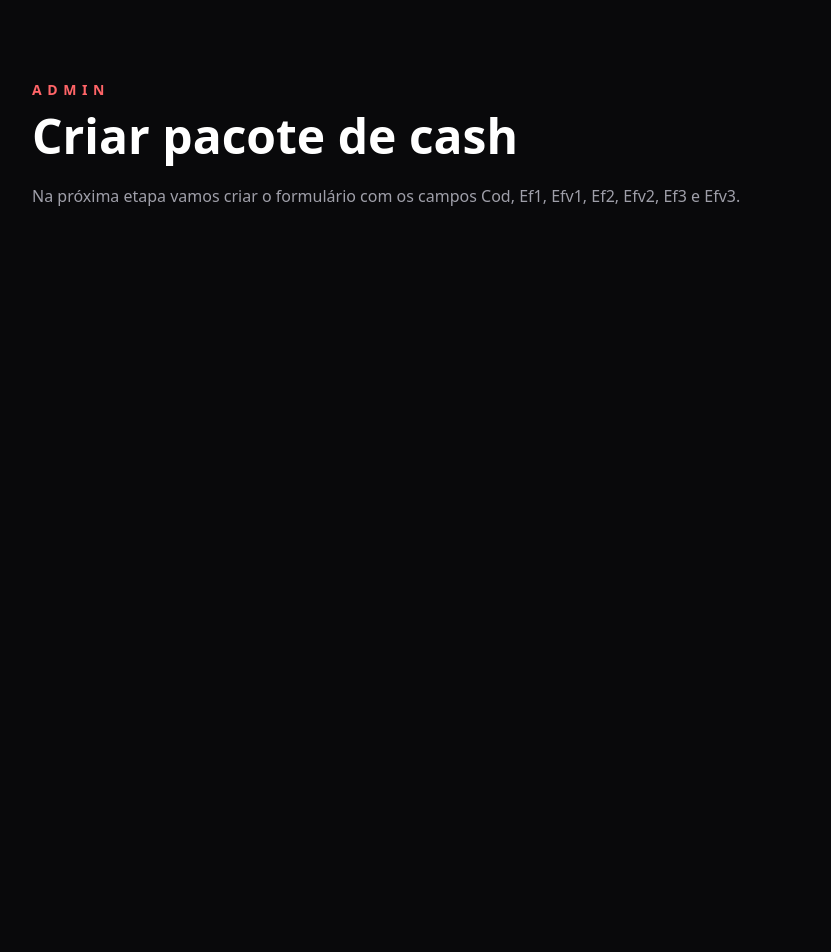
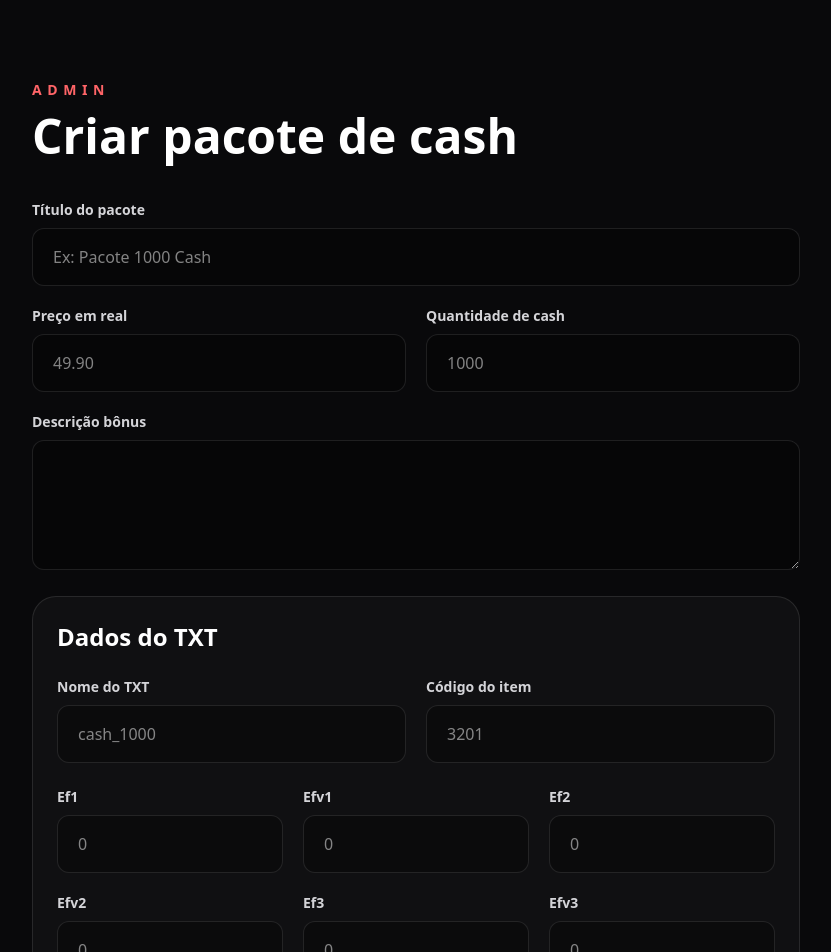
Before and after one commit to crsandrade/newgenesis-webproject, a Next.js app: page /admin/cash-shop/create in a window 1280 px wide. Shown: the top 952 px of the page, without its empty margins (224-1055 px from the left). Before the commit the page ends 800 px from the top, so only its background shows below. Built offline with nearby package versions, Linux system fonts and the light colour scheme.

Commit message:
feat: add cash package creation form

```diff
--- /dev/null
+++ b/app/(auth)/admin/cash-shop/create/CreateCashPackageForm.tsx
@@ -0,0 +1,214 @@
+"use client";
+
+import { useState } from "react";
+import { useRouter } from "next/navigation";
+
+import { FormInput } from "@/components/FormInput";
+import { SubmitButton } from "@/components/SubmitButton";
+import { createClient } from "@/lib/supabase/client";
+
+export function CreateCashPackageForm() {
+  const router = useRouter();
+
+  const [title, setTitle] = useState("");
+  const [price, setPrice] = useState("");
+  const [cashAmount, setCashAmount] = useState("");
+  const [bonusDescription, setBonusDescription] = useState("");
+
+  const [itemName, setItemName] = useState("");
+  const [itemCode, setItemCode] = useState("");
+
+  const [ef1, setEf1] = useState("");
+  const [efv1, setEfv1] = useState("");
+
+  const [ef2, setEf2] = useState("");
+  const [efv2, setEfv2] = useState("");
+
+  const [ef3, setEf3] = useState("");
+  const [efv3, setEfv3] = useState("");
+
+  const [error, setError] = useState("");
+
+  async function handleSubmit(event: React.FormEvent<HTMLFormElement>) {
+    event.preventDefault();
+
+    setError("");
+
+    const supabase = createClient();
+
+    const { error } = await supabase
+      .from("cash_packages")
+      .insert({
+        title,
+        price_brl: Number(price),
+        cash_amount: Number(cashAmount),
+        bonus_description: bonusDescription,
+
+        item_name: itemName,
+        item_code: itemCode,
+
+        ef1,
+        efv1,
+
+        ef2,
+        efv2,
+
+        ef3,
+        efv3,
+
+        is_active: true,
+      });
+
+    if (error) {
+      setError(error.message);
+      return;
+    }
+
+    router.push("/admin/cash-shop");
+    router.refresh();
+  }
+
+  return (
+    <form onSubmit={handleSubmit} className="mt-10 space-y-5">
+      <FormInput
+        label="Título do pacote"
+        type="text"
+        name="title"
+        placeholder="Ex: Pacote 1000 Cash"
+        value={title}
+        onChange={(event) => setTitle(event.target.value)}
+      />
+
+      <div className="grid gap-5 md:grid-cols-2">
+        <FormInput
+          label="Preço em real"
+          type="number"
+          name="price"
+          placeholder="49.90"
+          value={price}
+          onChange={(event) => setPrice(event.target.value)}
+        />
+
+        <FormInput
+          label="Quantidade de cash"
+          type="number"
+          name="cashAmount"
+          placeholder="1000"
+          value={cashAmount}
+          onChange={(event) => setCashAmount(event.target.value)}
+        />
+      </div>
+
+      <div>
+        <label className="mb-2 block text-sm font-semibold text-zinc-300">
+          Descrição bônus
+        </label>
+
+        <textarea
+          rows={4}
+          value={bonusDescription}
+          onChange={(event) =>
+            setBonusDescription(event.target.value)
+          }
+          className="w-full rounded-xl border border-white/10 bg-black/30 px-5 py-4 outline-none transition focus:border-amber-300"
+        />
+      </div>
+
+      <div className="rounded-3xl border border-white/10 bg-white/[0.03] p-6">
+        <h2 className="text-2xl font-black">
+          Dados do TXT
+        </h2>
+
+        <div className="mt-6 grid gap-5 md:grid-cols-2">
+          <FormInput
+            label="Nome do TXT"
+            type="text"
+            name="itemName"
+            placeholder="cash_1000"
+            value={itemName}
+            onChange={(event) =>
+              setItemName(event.target.value)
+            }
+          />
+
+          <FormInput
+            label="Código do item"
+            type="text"
+            name="itemCode"
+            placeholder="3201"
+            value={itemCode}
+            onChange={(event) =>
+              setItemCode(event.target.value)
+            }
+          />
+        </div>
+
+        <div className="mt-6 grid gap-5 md:grid-cols-3">
+          <FormInput
+            label="Ef1"
+            type="text"
+            name="ef1"
+            placeholder="0"
+            value={ef1}
+            onChange={(event) => setEf1(event.target.value)}
+          />
+
+          <FormInput
+            label="Efv1"
+            type="text"
+            name="efv1"
+            placeholder="0"
+            value={efv1}
+            onChange={(event) => setEfv1(event.target.value)}
+          />
+
+          <FormInput
+            label="Ef2"
+            type="text"
+            name="ef2"
+            placeholder="0"
+            value={ef2}
+            onChange={(event) => setEf2(event.target.value)}
+          />
+
+          <FormInput
+            label="Efv2"
+            type="text"
+            name="efv2"
+            placeholder="0"
+            value={efv2}
+            onChange={(event) => setEfv2(event.target.value)}
+          />
+
+          <FormInput
+            label="Ef3"
+            type="text"
+            name="ef3"
+            placeholder="0"
+            value={ef3}
+            onChange={(event) => setEf3(event.target.value)}
+          />
+
+          <FormInput
+            label="Efv3"
+            type="text"
+            name="efv3"
+            placeholder="0"
+            value={efv3}
+            onChange={(event) => setEfv3(event.target.value)}
+          />
+        </div>
+      </div>
+
+      <SubmitButton>
+        Criar pacote
+      </SubmitButton>
+
+      {error && (
+        <p className="text-sm font-semibold text-red-400">
+          {error}
+        </p>
+      )}
+    </form>
+  );
+}
--- a/app/(auth)/admin/cash-shop/create/page.tsx
+++ b/app/(auth)/admin/cash-shop/create/page.tsx
@@ -1,4 +1,5 @@
 import type { Metadata } from "next";
+import { CreateCashPackageForm } from "./CreateCashPackageForm";
 
 export const metadata: Metadata = {
   title: "Criar Pacote de Cash",
@@ -14,9 +15,7 @@ export default function CreateCashPackagePage() {
 
         <h1 className="text-5xl font-black">Criar pacote de cash</h1>
 
-        <p className="mt-6 text-zinc-400">
-          Na próxima etapa vamos criar o formulário com os campos Cod, Ef1, Efv1, Ef2, Efv2, Ef3 e Efv3.
-        </p>
+       <CreateCashPackageForm />
       </div>
     </main>
   );
```
